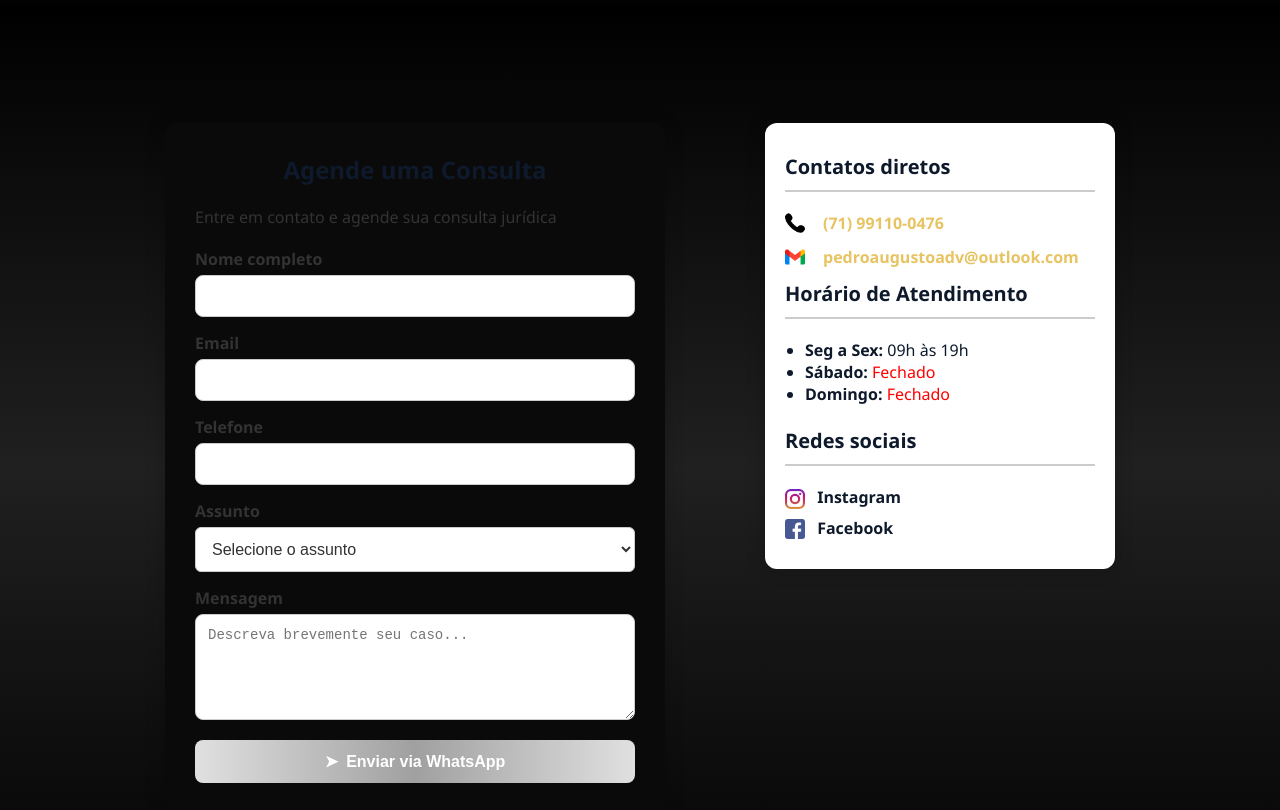
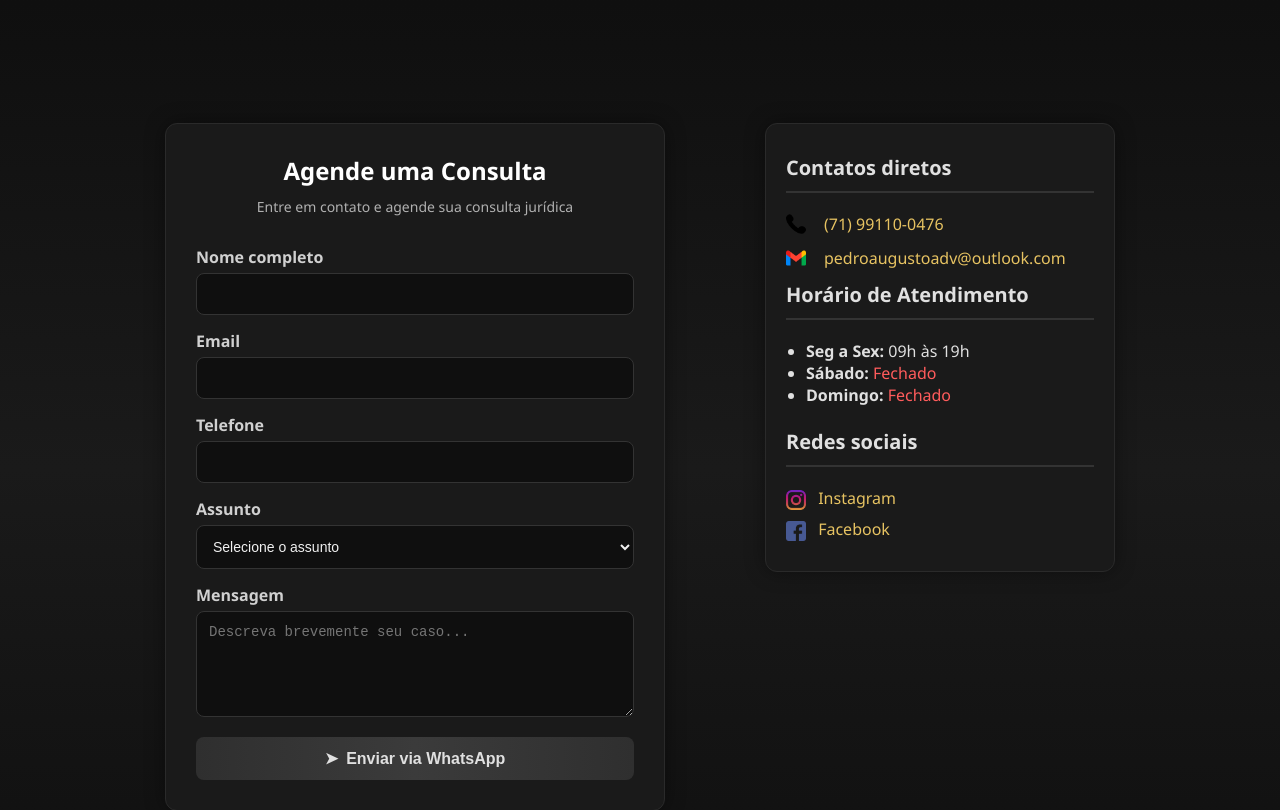
Before and after one commit to Rafael-S-J-J/Escrit-rio-ADV, a plain HTML site: page principal.html in a window 1280 px wide. Shown: the part 2180-2990 px from the top of the page. Drawn offline with nearby package versions, Linux system fonts and the light colour scheme.

Commit message:
Mudando o layout do formulário

```diff
--- a/css/card.css
+++ b/css/card.css
@@ -33,7 +33,7 @@
   display: flex;
   flex-direction: column;
   align-items: center;
-  background: linear-gradient(to bottom, #000000, #202020, #030202);
+  background: linear-gradient(to bottom, #0f0f0f, #1a1a1a, #0f0f0f);
 }
 
 .box-card {
--- a/css/formulario.css
+++ b/css/formulario.css
@@ -1,13 +1,12 @@
-/* Container geral da seção */
+/* Fundo da seção */
 .sessao-formulario-wpp {
   padding: 120px 20px;
-  background: linear-gradient(to bottom, #000000, #202020, #030202);
+  background: linear-gradient(to bottom, #0f0f0f, #1a1a1a, #0f0f0f);
   display: flex;
   justify-content: center;
-
 }
 
-/* Flex entre formulário e caixa de contato */
+/* Container */
 .form-wrapper {
   display: flex;
   flex-wrap: wrap;
@@ -16,42 +15,54 @@
   align-items: flex-start;
   max-width: 1000px;
   width: 100%;
-  color: white;
+  color: #e0e0e0;
 }
 
 /* Formulário */
 .form-container {
-  background-color: #0a0a0a;
-  color: white;
+  background-color: #1a1a1a;
   padding: 30px;
   border-radius: 12px;
+  max-width: 500px;
   width: 100%;
-  max-width: 500px;
-  box-shadow: 0 0 20px rgba(0, 0, 0, 0.2);
+  box-shadow: 0 0 20px rgba(0, 0, 0, 0.4);
+  border: 1px solid #2a2a2a;
 }
 
 .form-container h2 {
-  margin-bottom: 20px;
-  color: #0e1a2b;
+  margin-bottom: 10px;
+  color: #ffffff;
   text-align: center;
+  font-size: 24px;
 }
 
-/* Inputs */
+.subtitulo-contato {
+  font-size: 14px;
+  color: #b0b0b0;
+  text-align: center;
+  margin-bottom: 30px;
+}
+
+/* Inputs e textarea */
 #form-whatsapp-envio input,
-#form-whatsapp-envio textarea {
+#form-whatsapp-envio textarea,
+#form-whatsapp-envio select {
   width: 100%;
   padding: 12px;
   margin-bottom: 15px;
-  border: 1px solid #ccc;
+  background-color: #0f0f0f;
+  color: #f0f0f0;
+  border: 1px solid #333;
   border-radius: 8px;
   font-size: 14px;
-  transition: border 0.3s, box-shadow 0.3s;
+  transition: 0.3s ease;
 }
 
 #form-whatsapp-envio input:focus,
-#form-whatsapp-envio textarea:focus {
+#form-whatsapp-envio textarea:focus,
+#form-whatsapp-envio select:focus {
   border-color: #e7c362;
-   box-shadow: 0 0 30px rgba(231, 195, 98, 0.4);
+  box-shadow: 0 0 8px rgba(231, 195, 98, 0.4);
   outline: none;
 }
 
@@ -59,14 +70,14 @@
 #form-whatsapp-envio button {
   width: 100%;
   padding: 12px;
-  background: linear-gradient(90deg, #E0E0E0, #C0C0C0, #A0A0A0, #C0C0C0, #E0E0E0);
+  background: linear-gradient(90deg, #2f2f2f, #3b3b3b, #2f2f2f);
   border: none;
-  color: white;
+  color: #e0e0e0;
   font-weight: bold;
   font-size: 16px;
   border-radius: 8px;
   cursor: pointer;
-  transition: background-color 0.3s ease;
+  transition: 0.3s ease;
   display: flex;
   justify-content: center;
   align-items: center;
@@ -75,69 +86,50 @@
 
 #form-whatsapp-envio button:hover {
   background-color: #e7c362;
+  color: #000;
+}
+
+/* Labels */
+form label {
+  display: block;
+  margin-bottom: 5px;
+  font-weight: 600;
+  color: #d0d0d0;
 }
 
 /* Caixa de contato direto */
 .caixa-contato-direto {
-  background-color: #fff;
+  background-color: #1a1a1a;
   padding: 30px 20px;
   border-radius: 12px;
   max-width: 350px;
   width: 100%;
-  color: #0e1a2b;
-  box-shadow: 0 0 20px rgba(0, 0, 0, 0.2);
+  color: #e0e0e0;
+  border: 1px solid #2a2a2a;
+  box-shadow: 0 0 20px rgba(0, 0, 0, 0.4);
 }
 
 .caixa-contato-direto h3 {
   margin-bottom: 20px;
   font-size: 20px;
-  border-bottom: 2px solid #ccc;
+  border-bottom: 2px solid #333;
   padding-bottom: 10px;
-
 }
 
-.caixa-contato-direto p {
-  margin-bottom: 15px;
-  font-size: 16px;
-}
-
-.caixa-contato-direto a {
+.caixa-contato-direto a,
+.redes-sociais a {
   text-decoration: none;
   color: #e7c362;
-  font-weight: bold;
+  font-weight: 500;
   transition: color 0.3s;
 }
 
-.caixa-contato-direto a:hover {
-  color: #e7c362;
+.caixa-contato-direto a:hover,
+.redes-sociais a:hover {
+  color: #f8d87c;
 }
 
-
-form select {
-  width: 100%;
-  padding: 12px;
-  border: 1px solid #ccc;
-  border-radius: 6px;
-  margin-bottom: 15px;
-  font-size: 16px;
-  background-color: white;
-  color: #333;
-}
-
-form label {
-  display: block;
-  margin-bottom: 5px;
-  font-weight: 600;
-  color: #333;
-}
-
-.subtitulo-contato {
-  font-size: 1rem;
-  color: #333;
-  margin-bottom: 20px;
-}
-
-
+/* Lista e ícones */
 .linha-contato {
   display: flex;
   align-items: center;
@@ -147,16 +139,12 @@ form label {
   font-size: 16px;
 }
 
-.icone {
-  font-size: 20px;
-}
-
-ul{
+ul {
   margin-left: 20px;
 }
 
 .fechado {
-  color: red;
+  color: #ff5c5c;
 }
 
 .redes-sociais {
@@ -165,14 +153,3 @@ ul{
   gap: 8px;
   margin-top: 10px;
 }
-
-.redes-sociais a {
-  color: #0e1a2b;
-  font-weight: 600;
-  text-decoration: none;
-  transition: color 0.3s;
-}
-
-.redes-sociais a:hover {
-  color: #e7c362;
-}
--- a/principal.html
+++ b/principal.html
@@ -270,6 +270,13 @@
       </div>
     </div>
 
+    <!-- RODAPÉ -->
+    <footer class="rodape">
+      <div class="rodape-conteudo">
+        <p>© 2025 Escritório de Advocacia Pedro Augusto. Todos os direitos reservados.</p>
+        <p>Desenvolvido por <strong>Heitor Cajuhi</strong> e <strong>Rafael Silva</strong></p>
+      </div>
+    </footer>
 
     <script>
       function toggleWhatsApp() {
@@ -279,16 +286,6 @@
     </script>
 
 
-    <!-- RODAPÉ -->
-    <footer class="rodape">
-      <div class="rodape-conteudo">
-        <p>© 2025 Escritório de Advocacia Pedro Augusto. Todos os direitos reservados.</p>
-        <p>Desenvolvido por <strong>Heitor Cajuhi</strong> e <strong>Rafael Silva</strong></p>
-      </div>
-    </footer>
-
-
-
     <script src="script.js" defer></script>
     <script src="mobile-navbar.js"> </script>
 
```
